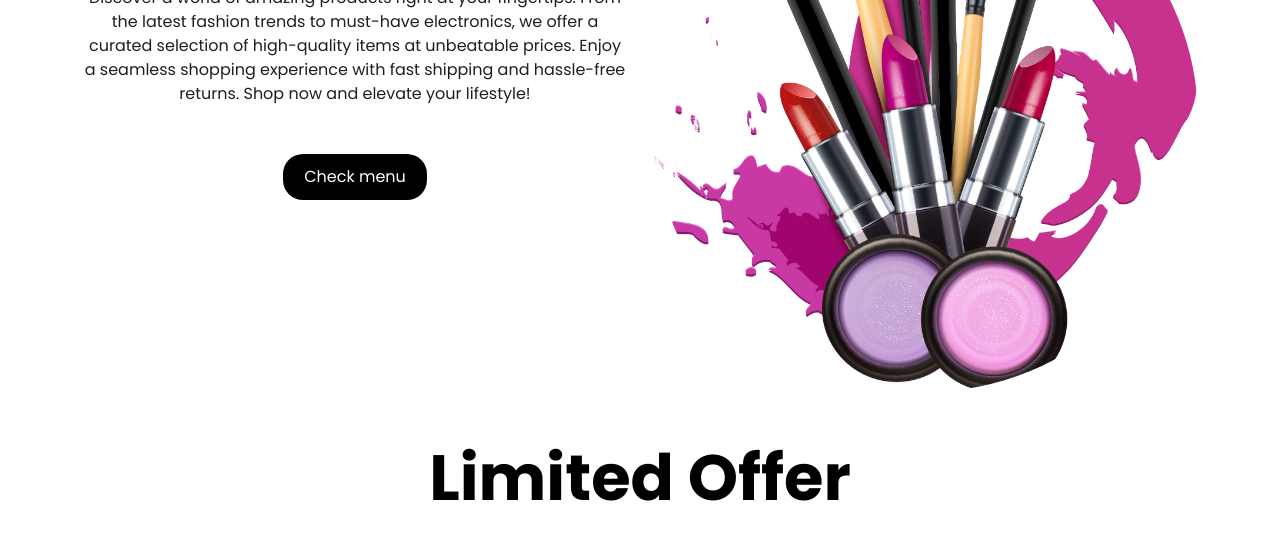
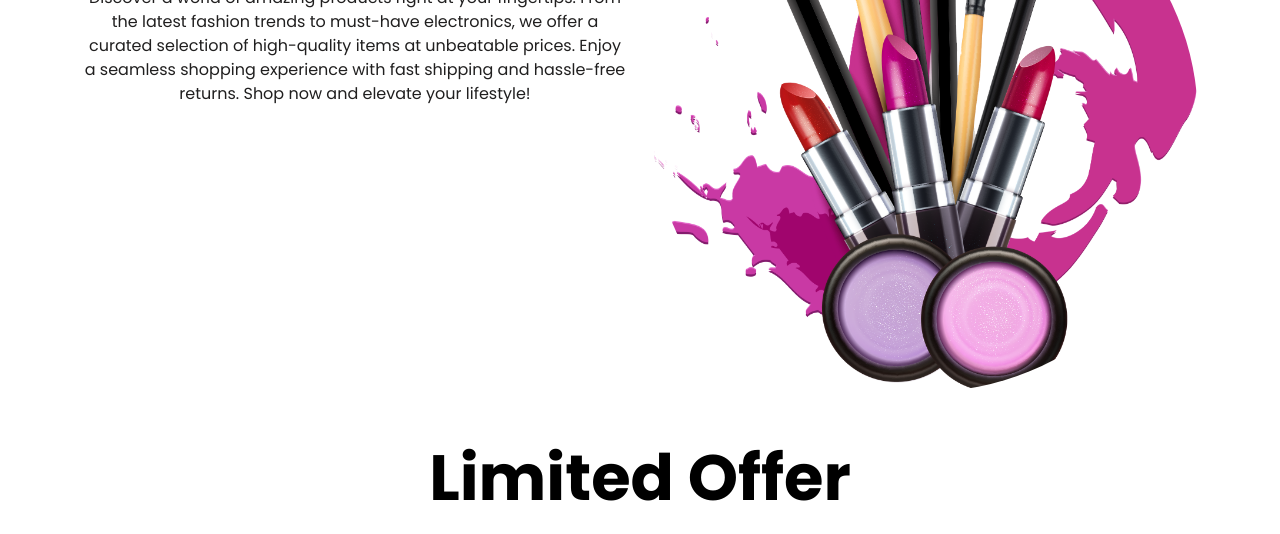
Before and after one commit to Maryam6713/E-commerce-websites, a plain HTML site: page index.html in a window 1280 px wide. Shown: the part 265-799 px from the top of the page. Drawn offline with Linux system fonts and the light colour scheme.

Commit message:
initial commit

```diff
--- a/index.html
+++ b/index.html
@@ -199,7 +199,7 @@ body.open-sidebar .overlay {
                        </div>
 
                         <div class="text-center animate">
-                            <button type="button" class="btn btn-one " onclick="scrollToRecipes()">Check menu</button>
+                            <!-- <button type="button" class="btn btn-one " onclick="scrollToRecipes()">Check menu</button> -->
                         </div>
                     </div>
 
```
